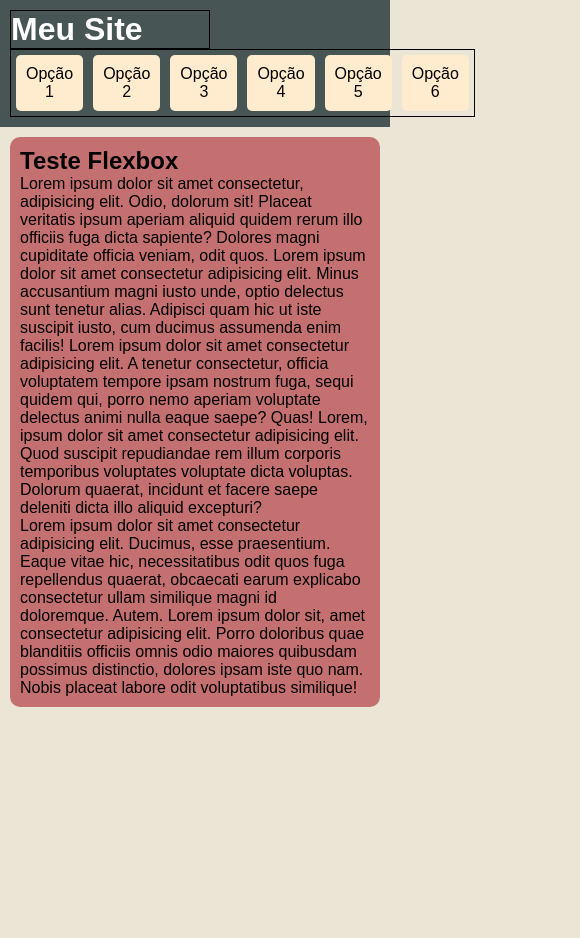
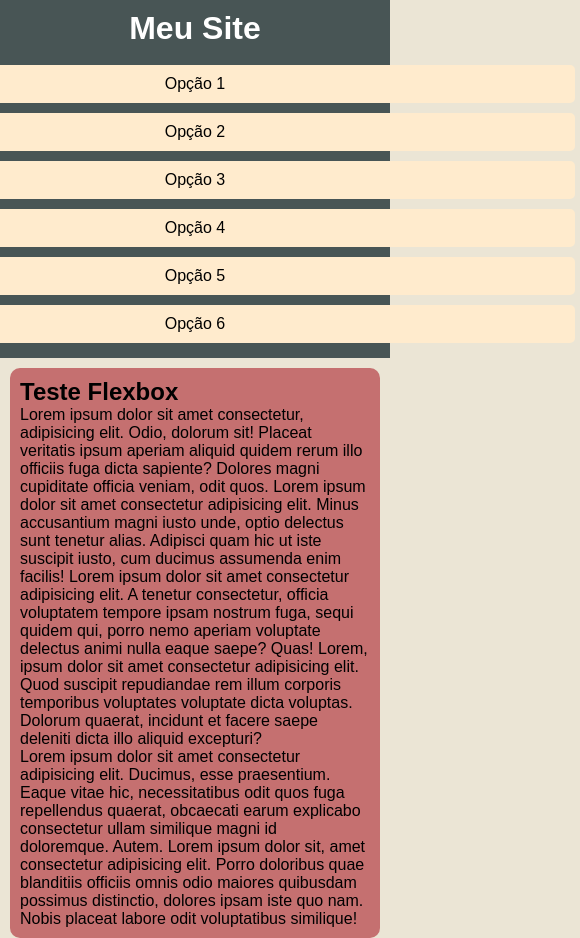
Before and after one commit to Biancaaline/html-css, a plain HTML site: page html-css/ex027/flex12-ex/index.html in a window 390 px wide. Shown: the whole page, 580 px wide, since content can reach past the window. Before the commit the page ends 844 px from the top, so only its background shows below. Drawn offline with Linux system fonts and the light colour scheme.

Commit message:
feat: ex27

```diff
--- a/html-css/ex027/flex12-ex/index.html
+++ b/html-css/ex027/flex12-ex/index.html
@@ -5,6 +5,7 @@
     <meta name="viewport" content="width=device-width, initial-scale=1.0">
     <title>Menu Flexbox</title>
     <link rel="stylesheet" href="style.css">
+    <link rel="stylesheet" href="mobile.css" media="screen and (max-width: 700px)">
 </head>
 <body>
     <header>
--- /dev/null
+++ b/html-css/ex027/flex12-ex/mobile.css
@@ -0,0 +1,13 @@
+@charser "UTF-8";
+
+header, header > nav {
+    flex-flow: column nowrap;
+}
+
+header >h1{
+    flex-basis: 50px;
+}
+
+header > nav > a{
+    width: 90vh;
+}
--- a/html-css/ex027/flex12-ex/style.css
+++ b/html-css/ex027/flex12-ex/style.css
@@ -28,13 +28,12 @@ header{
 
 
 header >h1{
-    border:1px solid black ;
     flex: 0 0 200px;
 }
 
 header > nav{
-    border: 1px solid black;
     display: flex;
+    flex-flow: row nowrap;
     justify-content: flex-end;
 }
 
```
